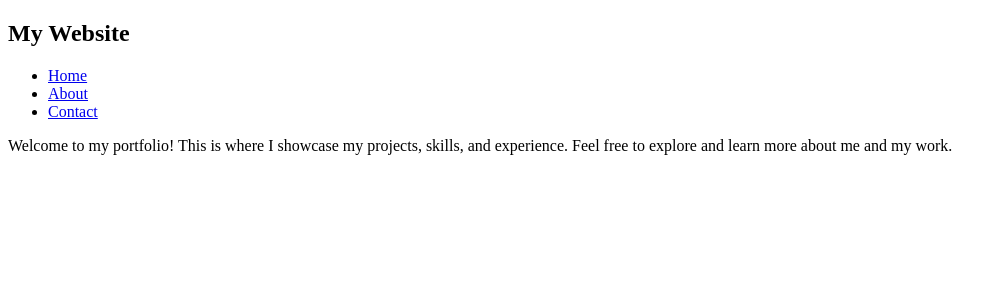
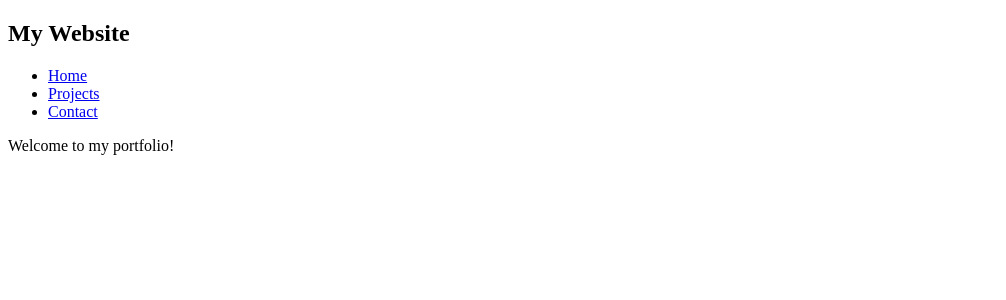
Before and after one commit to lpery-rrcp/Portfolio, a React (Vite) app: page / in a window 1280 px wide. Shown: the top 300 px of the page, without its empty margins (0-1006 px from the left). Built offline with nearby package versions, Linux system fonts and the light colour scheme.

Commit message:
Added basic layout of the Home page.

```diff
--- a/src/app/Home/page.tsx
+++ b/src/app/Home/page.tsx
@@ -7,11 +7,7 @@ function HomePage() {
       <Navbar />
       <title>Home Page to Portfolio</title>
       <div>
-        <p>
-          Welcome to my portfolio! This is where I showcase my projects, skills,
-          and experience. Feel free to explore and learn more about me and my
-          work.
-        </p>
+        <p>Welcome to my portfolio!</p>
       </div>
     </>
   );
--- a/src/components/Navbar.tsx
+++ b/src/components/Navbar.tsx
@@ -7,7 +7,7 @@ function Navbar() {
           <a href="/">Home</a>
         </li>
         <li>
-          <a href="/about">About</a>
+          <a href="/projects">Projects</a>
         </li>
         <li>
           <a href="/contact">Contact</a>
```
Also changed, not shown: src/app/Projects/page.tsx (added, +10 -0 lines).
